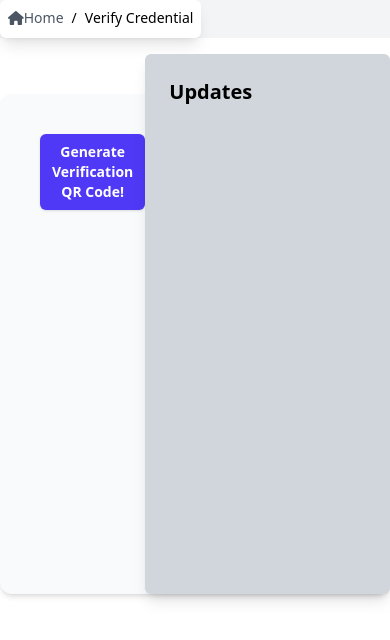
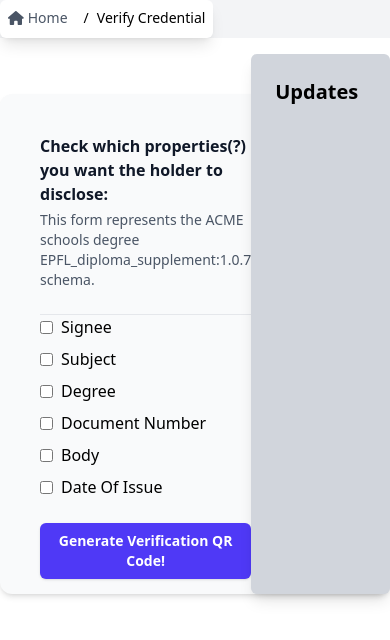
Before and after one commit to c4dt/SWIYU-demo, a Nuxt app: page /verifier/verify in a window 390 px wide. Shown: the top 640 px of the page. Built offline with nearby package versions, Linux system fonts and the light colour scheme.

Commit message:
feat: adds SD fields selection, and use of verification QR code generation

```diff
--- a/app/pages/verifier/verify.vue
+++ b/app/pages/verifier/verify.vue
@@ -1,129 +1,137 @@
 <template>
   <div class="flex items-center bg-gray-100">
-    <nav class="text-sm sm:text-base bg-white p-2 md:p-2 lg:p-4 rounded-md shadow-lg">
-      <ol class="list-none p-0 inline-flex">
+    <nav class="text-sm sm:text-base bg-white p-2 lg:p-4 rounded-md shadow-lg">
+      <ol class="flex list-none p-0 inline-flex">
         <li class="flex items-center">
-          <svg onclick="window.location.href='/verifier';" xmlns="http://www.w3.org/2000/svg" height="1em"
-            viewBox="0 0 576 512" class="cursor-pointer hover:fill-blue-500 transition-colors duration-300"
-            fill="#4b5563">
-            <!--! Font Awesome Free 6.4.2 by @fontawesome - https://fontawesome.com License - https://fontawesome.com/license (Commercial License) Copyright 2023 Fonticons, Inc. -->
-            <path
-              d="M575.8 255.5c0 18-15 32.1-32 32.1h-32l.7 160.2c0 2.7-.2 5.4-.5 8.1V472c0 22.1-17.9 40-40 40H456c-1.1 0-2.2 0-3.3-.1c-1.4 .1-2.8 .1-4.2 .1H416 392c-22.1 0-40-17.9-40-40V448 384c0-17.7-14.3-32-32-32H256c-17.7 0-32 14.3-32 32v64 24c0 22.1-17.9 40-40 40H160 128.1c-1.5 0-3-.1-4.5-.2c-1.2 .1-2.4 .2-3.6 .2H104c-22.1 0-40-17.9-40-40V360c0-.9 0-1.9 .1-2.8V287.6H32c-18 0-32-14-32-32.1c0-9 3-17 10-24L266.4 8c7-7 15-8 22-8s15 2 21 7L564.8 231.5c8 7 12 15 11 24z" />
-          </svg>
-          <a href="/verifier" class="text-gray-600 hover:text-blue-500 transition-colors duration-300">Home</a>
+          <NuxtLink to="/verifier"
+            class="mr-2 flex items-center text-gray-600 hover:text-blue-500 transition-colors duration-300">
+            <svg xmlns="http://www.w3.org/2000/svg" height="1em" viewBox="0 0 576 512" class="cursor-pointer mr-1"
+              fill="currentColor">
+              <path
+                d="M575.8 255.5c0 18-15 32.1-32 32.1h-32l.7 160.2c0 2.7-.2 5.4-.5 8.1V472c0 22.1-17.9 40-40 40H456c-1.1 0-2.2 0-3.3-.1c-1.4 .1-2.8 .1-4.2 .1H416 392c-22.1 0-40-17.9-40-40V448 384c0-17.7-14.3-32-32-32H256c-17.7 0-32 14.3-32 32v64 24c0 22.1-17.9 40-40 40H160 128.1c-1.5 0-3-.1-4.5-.2c-1.2 .1-2.4 .2-3.6 .2H104c-22.1 0-40-17.9-40-40V360c0-.9 0-1.9 .1-2.8V287.6H32c-18 0-32-14-32-32.1c0-9 3-17 10-24L266.4 8c7-7 15-8 22-8s15 2 21 7L564.8 231.5c8 7 12 15 11 24z" />
+            </svg>
+            Home
+          </NuxtLink>
           <span class="mx-2">/</span>
         </li>
         <li class="flex items-center">Verify Credential</li>
       </ol>
     </nav>
   </div>
-  <div class="flex mt-14 shadow-md min-h-[500px] shadow-md rounded-xl bg-gray-50">
+  <div class="flex mt-14 shadow-md rounded-xl bg-gray-50 min-h-[500px]">
     <div class="flex-1 mt-10 ml-10">
-      <div v-if="step === Step.CONNECTION_SETUP" class="flex items-center justify-center gap-x-6">
-        <button type="button" @click="generateQRCodeForConnection"
-          class="rounded-md bg-indigo-600 px-3 py-2 text-sm font-semibold text-white shadow-sm hover:bg-indigo-500 focus-visible:outline focus-visible:outline-2 focus-visible:outline-offset-2 focus-visible:outline-indigo-600">Generate
-          Verification QR Code!</button>
-        <div v-if="invitationLink" class="flex-auto text-center">
-          Please scan this QR code to initiate your diploma verification!
-          <br><br>
-          <qrcode-vue class="mx-auto" :value="invitationLink" level="H" size=300 render-as="svg" />
-        </div>
+      <div v-if="step === Step.VERIFICATION_FORM" class="flex items-center justify-center gap-6">
+        <form @submit.prevent="createVerificationRequest">
+          <header class="pb-6 border-b border-gray-200">
+            <h2 class="text-base font-semibold text-gray-900">
+              Check which properties(?) you want the holder to disclose:
+            </h2>
+            <p class="mt-1 text-sm text-gray-600">
+              This form represents the ACME schools degree
+              EPFL_diploma_supplement:1.0.7 schema.
+            </p>
+          </header>
+          <div class="grid grid-cols-1 sm:grid-cols-6 gap-x-6 gap-y-8">
+            <div class="sm:col-span-4">
+              <div class="flex flex-col gap-2">
+                <label v-for="option in fieldOptions" :key="option.value"
+                  class="inline-flex items-center gap-2 cursor-pointer">
+                  <input type="checkbox" class="form-checkbox accent-blue-600" :value="option.value"
+                    :checked="selectedFields.includes(option.value)" @change="() => toggleFieldChoice(option.value)" />
+                  <span>{{ option.label }}</span>
+                </label>
+              </div>
+            </div>
+          </div>
+          <div class="mt-6 flex items-center justify-end gap-x-6">
+            <button type="submit" :disabled="submitting"
+              class="rounded-md bg-indigo-600 px-3 py-2 text-sm font-semibold text-white shadow hover:bg-indigo-500 focus-visible:outline focus-visible:outline-2 focus-visible:outline-offset-2 focus-visible:outline-indigo-600">
+              {{ submitting ? "Generating..." : "Generate Verification QR Code!" }}
+            </button>
+          </div>
+        </form>
       </div>
-      <div v-if="step === Step.REQUESTING_CREDENTIALS">Requesting Credentials...</div>
-      <VerifierIndyWalletCredentialRequest v-if="step === Step.REQUESTING_CREDENTIALS" :connectionID="WalletConnectionID"
-        @verifiable-credential-proof="displayProof" />
-      <div v-if="step === Step.DONE" class="container mx-auto max-w-4xl bg-white rounded-lg shadow-lg p-6 my-8">
-        <h2 class="text-2xl font-semibold mb-4 text-gray-800">Credential Information</h2>
-        <div class="space-y-2 font-medium text-gray-700">
-          <p>Subject: {{ proofRequestSubject }}</p>
-          <p>Degree: {{ proofRequestDegree }}</p>
-          <p>Document Number: {{ proofRequestDocumentNumber }}</p>
+      <div v-if="verificationURL" class="flex flex-col items-center text-center">
+        <span>Please scan this QR code to accept the verifiable credential!</span>
+        <qrcode-vue class="mx-auto my-4" :value="verificationURL" level="H" size="250" render-as="svg" />
+        <div class="break-all">
+          <div>
+            Credential ID:
+            <span class="font-mono">{{ verificationId }}</span>
+          </div>
+          <span>Verification URL:</span>
+          <span class="font-mono text-xs bg-gray-50 rounded-md p-2 max-w-xl mx-auto break-all select-all">
+            {{ verificationURL }}
+          </span>
         </div>
       </div>
     </div>
-    <div class="w-72 bg-gray-100 p-6 bg-gray-300 -mt-10 rounded-md shadow-lg">
-      <h2 class="text-xl font-semibold">Updates</h2>
-      <ol class="list-decimal">
-        <li v-for="message in logMessages">
-          [{{ message.source }}<p v-if="message.target !== undefined"> -> {{ message.target }}</p>] {{ message.message
-          }}
+    <aside class="w-72 bg-gray-300 p-6 -mt-10 rounded-md shadow-lg">
+      <h2 class="text-xl font-semibold mb-2">Updates</h2>
+      <ol class="list-decimal ml-4 space-y-1">
+        <li v-for="msg in logMessages" :key="msg.message + msg.source">
+          [{{ msg.source }}<span v-if="msg.target">&rarr; {{ msg.target }}</span>] {{ msg.message }}
         </li>
       </ol>
-    </div>
+    </aside>
   </div>
 </template>
+<script setup lang="ts">
+import QrcodeVue from "qrcode.vue";
 
-<script setup lang="ts">
-import { ActionLog } from "~/composables/VerifiableCredential";
+import type { ActionLog } from "~/services/VerifiableCredential";
+import { createSwiyuVerification } from "~/services/swiyu/index";
+const logMessages = ref<ActionLog[]>([]);
 
-definePageMeta({ layout: 'leo-inc' })
-
-import { ref } from "vue";
-import QrcodeVue from "qrcode.vue";
-import { checkInvitationIsAccepted, createConnection } from "~/composables/IndyAPI";
-
-enum Step { CONNECTION_SETUP, REQUESTING_CREDENTIALS, DONE }
-const step = ref(Step.CONNECTION_SETUP);
-const invitationLink = ref('')
-const WalletConnectionID = ref("");
-const proofRequestSubject = ref("");
-const proofRequestDegree = ref("");
-const proofRequestDocumentNumber = ref("");
-const logMessages = ref([] as ActionLog[]);
-let createdInterval: number = null
-
-const generateQRCodeForConnection = () => {
-  createConnection(false).then(({ invitationURL, connectionID }) => {
-    console.log(`invitation.....${invitationURL}`)
-    invitationLink.value = invitationURL
-    WalletConnectionID.value = connectionID
-    addToLog('Creating connection QRCode', 'Verifier', null)
-    createdInterval = setInterval(manageIntervalForAcceptedInvitation, 3000);
-  })
+function addToLog(message: string, source: string = "Issuer", target?: string): void {
+  logMessages.value.push({ source, target, message });
 }
 
-async function checkForAcceptedInvitation(): Promise<boolean | undefined> {
-  if (!invitationLink.value) {
-    console.log("Waiting for invitation to be created!")
-    return
-  }
-  if (!WalletConnectionID) {
-    console.log("Invitation not accepted yet!")
-    return
-  }
-  return checkInvitationIsAccepted(WalletConnectionID.value, false).then((isAccepted) => {
-    if (isAccepted) {
-      console.log("Invitation accepted!")
-      step.value = Step.REQUESTING_CREDENTIALS
-      addToLog("accepted connection!", 'Wallet', 'Verifier')
-      return true
-    }
-  })
+enum Step {
+  VERIFICATION_FORM,
+  VERIFICATION_CREATED,
+  VERIFICATION_ACCEPTED
+}
+const step = ref<Step>(Step.VERIFICATION_FORM);
+const verificationURL = ref<string>("");
+const verificationId = ref<string>("");
+const submitting = ref(false);
+const fieldOptions = [
+  { label: 'Signee', value: 'signee' },
+  { label: 'Subject', value: 'subject' },
+  { label: 'Degree', value: 'degree' },
+  { label: 'Document Number', value: 'documentNumber' },
+  { label: 'Body', value: 'body' },
+  { label: 'Date Of Issue', value: 'dateOfIssue' },
+]
+const selectedFields = ref<string[]>([])
+
+const toggleFieldChoice = (val: string) => {
+  selectedFields.value = selectedFields.value.includes(val)
+    ? selectedFields.value.filter(v => v !== val)
+    : [...selectedFields.value, val]
+}
+async function createVerificationRequest(): Promise<void> {
+  submitting.value = true;
+  ({ verificationId: verificationId.value, verificationURL: verificationURL.value } = await createSwiyuVerification(selectedFields.value));
+  step.value = Step.VERIFICATION_CREATED;
+  addToLog("Verification request created successfully.", "Verifier");
+  // Here you would typically display the QR code or link to the user
+  // For example, you could use a QR code component to show the verification URL
+  console.log("Verification URL:", verificationURL.value);
+  submitting.value = false;
 }
 
-async function manageIntervalForAcceptedInvitation() {
-  await checkForAcceptedInvitation().then((isAccepted) => {
-    if (isAccepted) {
-      console.log(`clearing interval: ${createdInterval}`)
-      clearInterval(createdInterval)
-    }
-  })
-}
 
-async function displayProof(data) {
-  addToLog("Sent Proof!", "Wallet", 'Verifier')
-  addToLog("Validating proof!", 'Verifier', 'Ledger')
-  step.value = Step.DONE
-  proofRequestSubject.value = data.subject
-  proofRequestDegree.value = data.degree
-  proofRequestDocumentNumber.value = data.documentNumber
-}
-
-function addToLog(message: string, source: string = "Issuer", target?: string = "Wallet") {
-  logMessages.value.push({
-    source: source,
-    target: target,
-    message: message
-  })
-}
+definePageMeta({ layout: "leo-inc" });
+useHead({
+  title: "Leo Inc. HR - Employees",
+  meta: [
+    {
+      name: "description",
+      content:
+        "Manage Employee Information and maintain their contact information.",
+    },
+  ],
+});
 </script>
```
